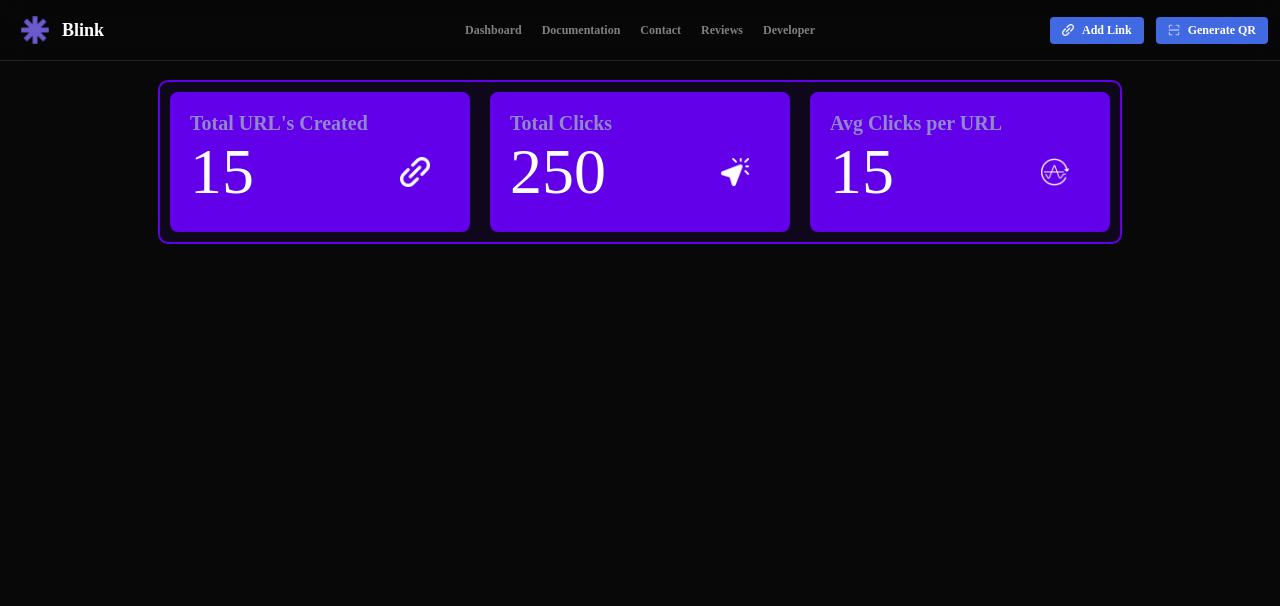
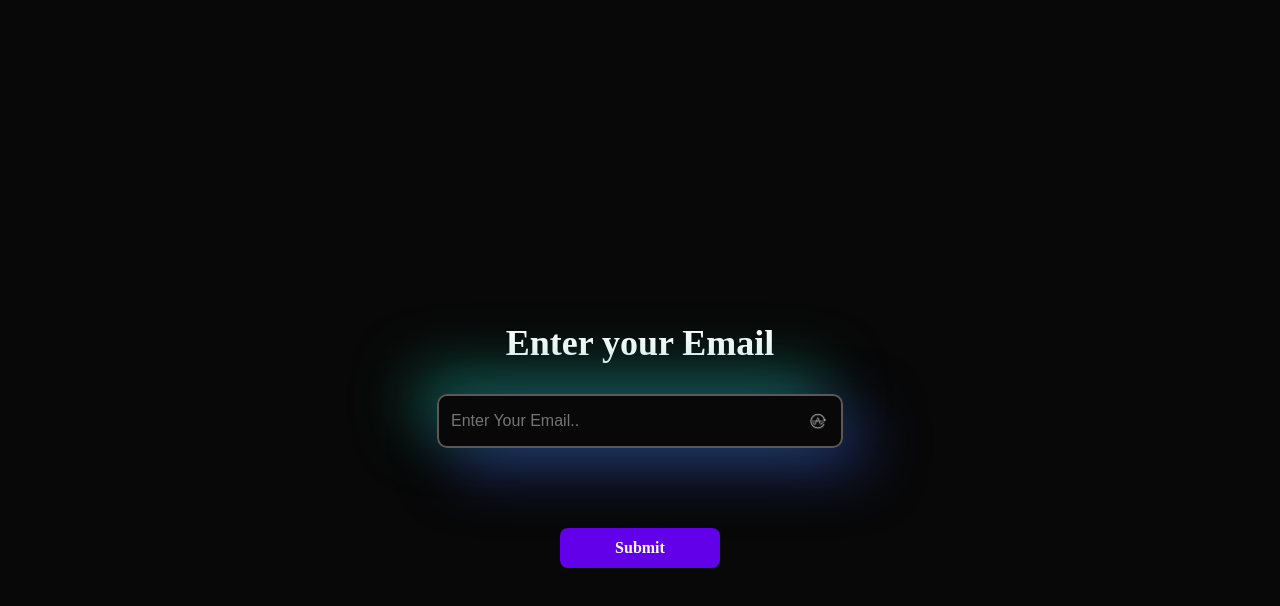
Before and after one commit to Abhishekkjainn/blink, a React (Vite) app: page /dashboard in a window 1280 px wide. Shown: the top 606 px of the page. Built offline with nearby package versions, Linux system fonts and the light colour scheme; a web font is replaced by a local one.

Commit message:
Added Dynamic Routing and Dashboard

```diff
--- a/src/App.css
+++ b/src/App.css
@@ -17,6 +17,7 @@ body{
     align-items: center;
     position: fixed;
     z-index: 100;
+    text-decoration: none;
 }
 .company{
     width: 25%;
@@ -24,6 +25,7 @@ body{
     display: flex;
     justify-content: start;
     align-items: center;
+    text-decoration: none;
 }
 .links{
     width: 50%;
@@ -469,9 +471,100 @@ body{
     width: 30px;
     margin-right: 40px;
   }
+  .list{
+    width: 75%;
+    height: auto;
+    display: flex;
+    justify-content: center;
+    align-items: center;
+    flex-direction: column;
+    /* background-color: #3498db; */
+    margin-top: 40px;
+  }
+  .item{
+    width: 100%;
+    height: auto;
+    border-top: 1px solid #252525;
+    border-bottom: 1px solid #252525;
+    display: flex;
+    justify-content: space-between;
+    align-items: center;
+    padding-top: 20px;
+    padding-bottom: 20px;
+    color: grey;
+  }
+  .qrlink{
+    width: 18px;
+  }
+  .linklist{
+    width: 30%;
+    font-size: 12px;
+    color: grey;
+    text-overflow: ellipsis;
+    word-break: break-all;
+    text-decoration: none;
+  }
+.card{
+    width: 100%;
+    height: calc(100vh - 60px);
+    padding-top: 0px;
+    display: flex;
+    justify-content: center;
+    align-items: center;
+    flex-direction: column;
+}
+  .notfoundhead{
+    color: white;
+    font-size: 36px;
+    font-weight: 600;
+}
+.form{
+    width: 50%;
+    display: flex;
+    justify-content: center;
+    align-items: center;
+    flex-direction: column;
+}
+.submitbtn{
+    margin-top: 80px;
+    color: white;
+    font-size: 16px;
+    font-weight: 600;
+    width: 160px;
+    height: 40px;
+    border-radius: 8px;
+    background-color: #6200ea;
+    display: flex;
+    justify-content: center;
+    align-items: center;
+}
+.none{
+    color: white;
+    font-size: 20px;
+    font-weight: 600;
+}
+.loader-container {
+    display: flex;
+    justify-content: center;
+    align-items: center;
+    height: 100vh;
+    background-color: #121212;
+  }
 
+  .loader {
+    width: 50px;
+    height: 50px;
+    border: 5px solid #ffffff;
+    border-top: 5px solid transparent;
+    border-radius: 50%;
+    animation: spin 1s linear infinite;
+  }
 
-
+  @keyframes spin {
+    100% {
+      transform: rotate(360deg);
+    }
+  }
 
 
 @media (max-width: 1000px) {
--- a/src/App.jsx
+++ b/src/App.jsx
@@ -1,21 +1,40 @@
-import { BrowserRouter as Router, Routes, Route, Link } from 'react-router-dom';
+import {
+  BrowserRouter as Router,
+  Routes,
+  Route,
+  useLocation,
+} from 'react-router-dom';
 import './App.css';
 import Header from './components/header';
 import Page1 from './pages/page1';
 import Page2 from './pages/page2';
 import ShortenLink from './pages/shortenlink';
+import RedirectPage from './pages/redirectedpage';
 
 function App() {
   return (
     <Router>
-      <Header />
+      <MainContent />
+    </Router>
+  );
+}
+
+function MainContent() {
+  const location = useLocation();
+
+  // Hide header when visiting a shortened URL like /:id
+  const isRedirectPage = /^\/[^/]+$/.test(location.pathname);
+
+  return (
+    <>
+      {!isRedirectPage && <Header />}
       <Routes>
         <Route path="/" element={<Page1 />} />
         <Route path="/dashboard" element={<Page2 />} />
         <Route path="/shorten-link" element={<ShortenLink />} />
-        <Route path="/shorten-link" element={<ShortenLink />} />
+        <Route path="/:id" element={<RedirectPage />} />
       </Routes>
-    </Router>
+    </>
   );
 }
 
--- a/src/components/header.jsx
+++ b/src/components/header.jsx
@@ -2,23 +2,27 @@ import { BrowserRouter as Router, Routes, Route, Link } from 'react-router-dom';
 export default function Header() {
   return (
     <div className="header">
-      <div className="company">
+      <Link to={'/'} className="company">
         <img src="./mainlogo.png" alt="Main logo" className="companylogo" />
         <div className="logotag">
           <div className="logoname">Blink</div>
         </div>
-      </div>
+      </Link>
       <div className="links">
-        <div className="link">Dashboard</div>
+        <Link to={'/dashboard'} className="link">
+          Dashboard
+        </Link>
         <div className="link">Documentation</div>
         <div className="link">Contact</div>
         <div className="link">Reviews</div>
-        <div className="link">Developer</div>
+        <a href="https://abhishekjain.vercel.app" className="link">
+          Developer
+        </a>
       </div>
       <div className="action">
-        <div className="addbutton">
+        <Link to={'/shorten-link'} className="addbutton">
           <img src="./add.png" alt="add icon" className="addicon" /> Add Link
-        </div>
+        </Link>
         <div className="addbutton">
           <img src="./scanner.png" alt="add icon" className="addicon" />{' '}
           Generate QR
--- a/src/pages/page2.jsx
+++ b/src/pages/page2.jsx
@@ -4,6 +4,8 @@ export default function Page2() {
   const [urls, setUrls] = useState([]);
   const [hasEmail, setHasEmail] = useState(true);
   const [email, setEmail] = useState('');
+  const [totalClicks, setTotalClicks] = useState(0);
+  const [averageClicks, setAverageClicks] = useState(0);
 
   useEffect(() => {
     const storedEmail = localStorage.getItem('email');
@@ -25,6 +27,18 @@ export default function Page2() {
           setHasEmail(true);
           localStorage.setItem('email', email);
           setEmail(email);
+
+          // Calculate total clicks
+          const total = data.urls.reduce(
+            (sum, url) => sum + (url.clickCount || 0),
+            0
+          );
+          setTotalClicks(total);
+
+          // Calculate average clicks per URL
+          setAverageClicks(
+            data.urls.length ? (total / data.urls.length).toFixed(2) : 0
+          );
         } else {
           setHasEmail(false);
         }
@@ -44,29 +58,81 @@ export default function Page2() {
 
   return (
     <div className="page2">
+      {!hasEmail ? (
+        <div className="card">
+          <h2 className="notfoundhead">Enter your Email</h2>
+          <div className="form">
+            <label className="label">
+              <div className="shortcut">
+                <img src="/average.png" alt="" className="shortcutimg" />
+              </div>
+              <input
+                type="text"
+                className="search_bar"
+                placeholder="Enter Your Email.."
+                // value={url}
+                // onChange={handleUrlChange}
+              />
+            </label>
+            <div className="submitbtn">Submit</div>
+          </div>
+        </div>
+      ) : (
+        <>
           <div className="analysis">
             <div className="analysiscard">
               <div className="analhead">Total URL's Created</div>
               <div className="analvalue">
-            <div className="val">15</div>
-            <img src="/add.png" alt="" className="valicon" />
+                <div className="val">{urls.length}</div>
+                <img src="/add.png" alt="Add Icon" className="valicon" />
               </div>
             </div>
             <div className="analysiscard">
               <div className="analhead">Total Clicks</div>
               <div className="analvalue">
-            <div className="val">250</div>
-            <img src="/click.png" alt="" className="valicon" />
+                <div className="val">{totalClicks}</div>
+                <img src="/click.png" alt="Click Icon" className="valicon" />
               </div>
             </div>
             <div className="analysiscard">
               <div className="analhead">Avg Clicks per URL</div>
               <div className="analvalue">
-            <div className="val">15</div>
-            <img src="/average.png" alt="" className="valicon" />
+                <div className="val">{averageClicks}</div>
+                <img
+                  src="/average.png"
+                  alt="Average Icon"
+                  className="valicon"
+                />
               </div>
             </div>
           </div>
+
+          <div className="list">
+            {urls.length > 0 ? (
+              urls.map((url, index) => (
+                <div className="item" key={index}>
+                  <div className="sno">{index + 1}.</div>
+
+                  <a
+                    href={url.url}
+                    target="_blank"
+                    rel="noopener noreferrer"
+                    className="linklist"
+                  >
+                    {url.url}
+                  </a>
+
+                  <div className="shortcode">{url.shortCode}</div>
+                  <div className="count">{url.clickCount || 0} Visits</div>
+                  <img src="scanner.png" alt="QR Scanner" className="qrlink" />
+                </div>
+              ))
+            ) : (
+              <p className="none">No URLs found.</p>
+            )}
+          </div>
+        </>
+      )}
     </div>
   );
 }
--- /dev/null
+++ b/src/pages/redirectedpage.jsx
@@ -0,0 +1,25 @@
+import { useEffect } from 'react';
+import { useParams } from 'react-router-dom';
+
+export default function RedirectPage() {
+  const { id } = useParams();
+
+  useEffect(() => {
+    fetch(`https://blinkapi.vercel.app/c=${id}`)
+      .then((res) => res.json())
+      .then((data) => {
+        if (data.success) {
+          window.location.href = data.url;
+        } else {
+          console.error('Invalid short URL');
+        }
+      })
+      .catch((err) => console.error('Error fetching URL:', err));
+  }, [id]);
+
+  return (
+    <div className="loader-container">
+      <div className="loader"></div>
+    </div>
+  );
+}
--- a/src/pages/shortenlink.jsx
+++ b/src/pages/shortenlink.jsx
@@ -63,7 +63,9 @@ export default function ShortenLink() {
       const data = await response.json();
 
       if (response.ok) {
-        alert(`${data.shortCode}`);
+        alert(
+          `Shorter Link Generated at https://belinkk.vercel.app/${data.shortCode}`
+        );
         setShowModal(false);
         navigate('/dashboard'); // Redirect to dashboard
       } else {
```
Lines whose indentation alone changed are shown as unchanged.
